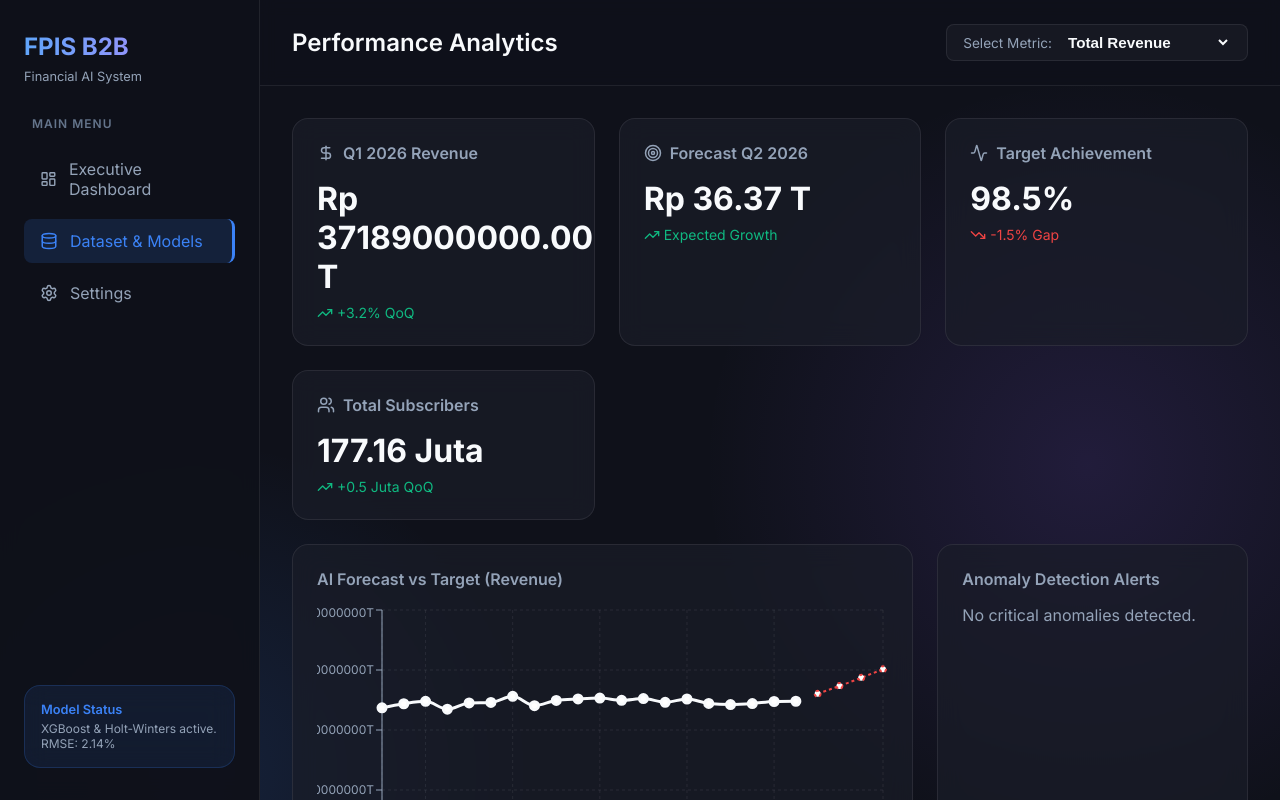
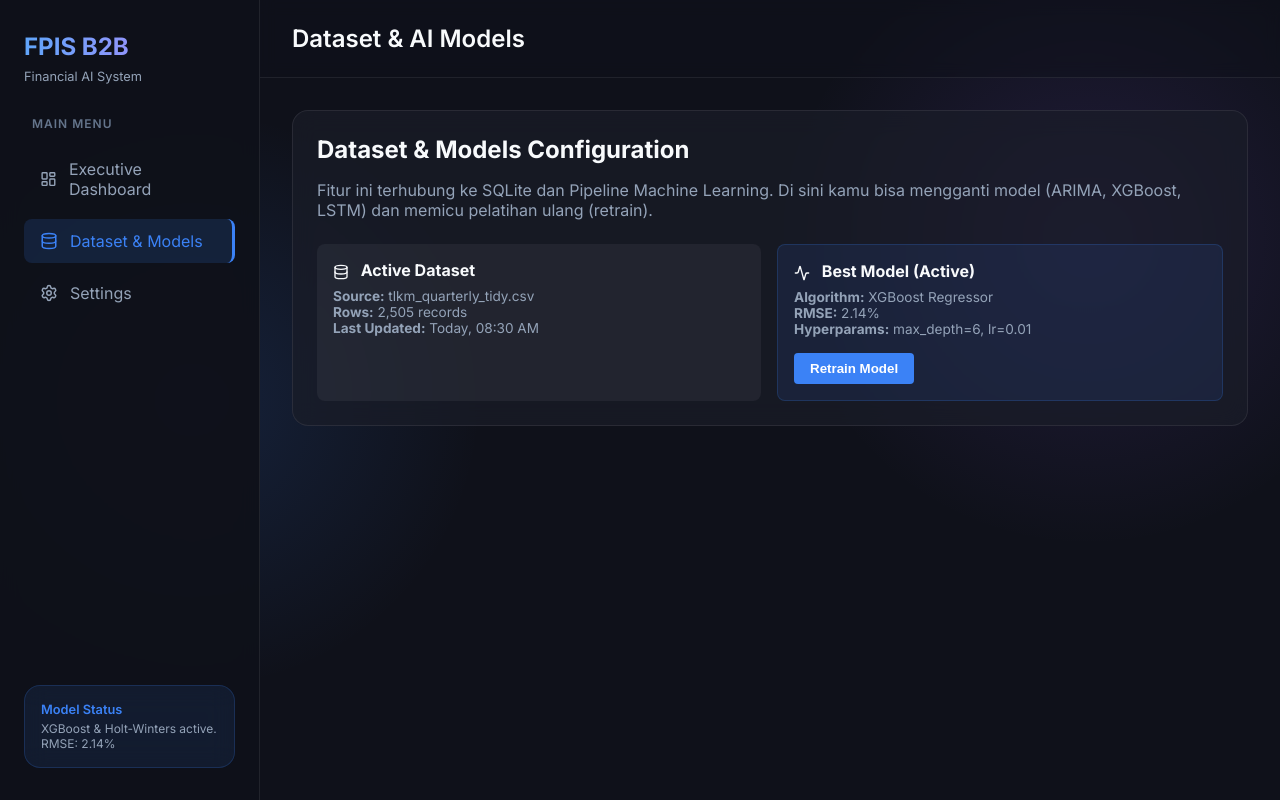
Before and after one commit to brahmayudhaerlangga/digistarhardskillusecase8, a React app in the folder frontend/: page / in a window 1280 px wide. Both pictures are taken after a click on the element "Dataset & Models". Shown: the top 800 px of the page. Built offline with nearby package versions, Linux system fonts and the light colour scheme; the HTML template or start-up script is replaced by a standard one.

Commit message:
Fix data scaling, format numbers accurately, and hook up sidebar routing

```diff
--- a/frontend/public/data/dashboard.json
+++ b/frontend/public/data/dashboard.json
@@ -2,163 +2,163 @@
     "historical": [
         {
             "period": "2021 Q2",
-            "revenue": 35535000000000.0,
-            "netIncome": 6437000000000.0,
-            "operatingIncome": 18982000000000.0,
-            "operatingExpenses": 9856000000000.0,
-            "subscribers": 160.43
+            "revenue": 35535.0,
+            "netIncome": 6437.0,
+            "operatingIncome": 18982.0,
+            "operatingExpenses": 9856.0,
+            "subscribers": 161.12
         },
         {
             "period": "2021 Q3",
-            "revenue": 36563000000000.0,
-            "netIncome": 6421000000000.0,
-            "operatingIncome": 20142000000000.0,
-            "operatingExpenses": 11545000000000.0,
-            "subscribers": 161.42
+            "revenue": 36563.0,
+            "netIncome": 6421.0,
+            "operatingIncome": 20142.0,
+            "operatingExpenses": 11545.0,
+            "subscribers": 160.93
         },
         {
             "period": "2021 Q4",
-            "revenue": 37167000000000.0,
-            "netIncome": 5888000000000.0,
-            "operatingIncome": 10898000000000.0,
-            "operatingExpenses": 14719000000000.0,
-            "subscribers": 161.39
+            "revenue": 37167.0,
+            "netIncome": 5888.0,
+            "operatingIncome": 10898.0,
+            "operatingExpenses": 14719.0,
+            "subscribers": 160.69
         },
         {
             "period": "2022 Q1",
-            "revenue": 35208000000000.0,
-            "netIncome": 6118000000000.0,
-            "operatingIncome": 18102000000000.0,
-            "operatingExpenses": 10740000000000.0,
-            "subscribers": 163.4
+            "revenue": 35208.0,
+            "netIncome": 6118.0,
+            "operatingIncome": 18102.0,
+            "operatingExpenses": 10740.0,
+            "subscribers": 163.68
         },
         {
             "period": "2022 Q2",
-            "revenue": 36775000000000.0,
-            "netIncome": 7192000000000.0,
-            "operatingIncome": 18727000000000.0,
-            "operatingExpenses": 12269000000000.0,
-            "subscribers": 163.8
+            "revenue": 36775.0,
+            "netIncome": 7192.0,
+            "operatingIncome": 18727.0,
+            "operatingExpenses": 12269.0,
+            "subscribers": 164.03
         },
         {
             "period": "2022 Q3",
-            "revenue": 36891000000000.0,
-            "netIncome": 3271000000000.0,
-            "operatingIncome": 18356000000000.0,
-            "operatingExpenses": 11827000000000.0,
-            "subscribers": 165.25
+            "revenue": 36891.0,
+            "netIncome": 3271.0,
+            "operatingIncome": 18356.0,
+            "operatingExpenses": 11827.0,
+            "subscribers": 165.51
         },
         {
             "period": "2022 Q4",
-            "revenue": 38432000000000.0,
-            "netIncome": 4155000000000.0,
-            "operatingIncome": 15857000000000.0,
-            "operatingExpenses": 12610000000000.0,
-            "subscribers": 165.3
+            "revenue": 38432.0,
+            "netIncome": 4155.0,
+            "operatingIncome": 15857.0,
+            "operatingExpenses": 12610.0,
+            "subscribers": 166.55
         },
         {
             "period": "2023 Q1",
-            "revenue": 36090000000000.0,
-            "netIncome": 6424000000000.0,
-            "operatingIncome": 17596000000000.0,
-            "operatingExpenses": 10595000000000.0,
-            "subscribers": 165.05
+            "revenue": 36090.0,
+            "netIncome": 6424.0,
+            "operatingIncome": 17596.0,
+            "operatingExpenses": 10595.0,
+            "subscribers": 167.63
         },
         {
             "period": "2023 Q2",
-            "revenue": 37388000000000.0,
-            "netIncome": 6332000000000.0,
-            "operatingIncome": 18381000000000.0,
-            "operatingExpenses": 11858000000000.0,
-            "subscribers": 166.06
+            "revenue": 37388.0,
+            "netIncome": 6332.0,
+            "operatingIncome": 18381.0,
+            "operatingExpenses": 11858.0,
+            "subscribers": 167.15
         },
         {
             "period": "2023 Q3",
-            "revenue": 37760000000000.0,
-            "netIncome": 6743000000000.0,
-            "operatingIncome": 19394000000000.0,
-            "operatingExpenses": 8705000000000.0,
-            "subscribers": 168.42
+            "revenue": 37760.0,
+            "netIncome": 6743.0,
+            "operatingIncome": 19394.0,
+            "operatingExpenses": 8705.0,
+            "subscribers": 168.06
         },
         {
             "period": "2023 Q4",
-            "revenue": 37978000000000.0,
-            "netIncome": 5061000000000.0,
-            "operatingIncome": 14683000000000.0,
-            "operatingExpenses": 14935000000000.0,
-            "subscribers": 169.05
+            "revenue": 37978.0,
+            "netIncome": 5061.0,
+            "operatingIncome": 14683.0,
+            "operatingExpenses": 14935.0,
+            "subscribers": 168.48
         },
         {
             "period": "2024 Q1",
-            "revenue": 37429000000000.0,
-            "netIncome": 6053000000000.0,
-            "operatingIncome": 18018000000000.0,
-            "operatingExpenses": 10443000000000.0,
-            "subscribers": 171.36
+            "revenue": 37429.0,
+            "netIncome": 6053.0,
+            "operatingIncome": 18018.0,
+            "operatingExpenses": 10443.0,
+            "subscribers": 170.07
         },
         {
             "period": "2024 Q2",
-            "revenue": 37863000000000.0,
-            "netIncome": 5708000000000.0,
-            "operatingIncome": 18847000000000.0,
-            "operatingExpenses": 11635000000000.0,
-            "subscribers": 169.1
+            "revenue": 37863.0,
+            "netIncome": 5708.0,
+            "operatingIncome": 18847.0,
+            "operatingExpenses": 11635.0,
+            "subscribers": 170.73
         },
         {
             "period": "2024 Q3",
-            "revenue": 36927000000000.0,
-            "netIncome": 5914000000000.0,
-            "operatingIncome": 17295000000000.0,
-            "operatingExpenses": 9160000000000.0,
-            "subscribers": 171.31
+            "revenue": 36927.0,
+            "netIncome": 5914.0,
+            "operatingIncome": 17295.0,
+            "operatingExpenses": 9160.0,
+            "subscribers": 172.27
         },
         {
             "period": "2024 Q4",
-            "revenue": 37748000000000.0,
-            "netIncome": 4728000000000.0,
-            "operatingIncome": 13444000000000.0,
-            "operatingExpenses": 17205000000000.0,
-            "subscribers": 169.93
+            "revenue": 37748.0,
+            "netIncome": 4728.0,
+            "operatingIncome": 13444.0,
+            "operatingExpenses": 17205.0,
+            "subscribers": 172.13
         },
         {
             "period": "2025 Q1",
-            "revenue": 36639000000000.0,
-            "netIncome": 5549000000000.0,
-            "operatingIncome": 16741000000000.0,
-            "operatingExpenses": 11865000000000.0,
-            "subscribers": 171.04
+            "revenue": 36639.0,
+            "netIncome": 5549.0,
+            "operatingIncome": 16741.0,
+            "operatingExpenses": 11865.0,
+            "subscribers": 173.47
         },
         {
             "period": "2025 Q2",
-            "revenue": 36365000000000.0,
-            "netIncome": 5165000000000.0,
-            "operatingIncome": 16016000000000.0,
-            "operatingExpenses": 11887000000000.0,
-            "subscribers": 173.01
+            "revenue": 36365.0,
+            "netIncome": 5165.0,
+            "operatingIncome": 16016.0,
+            "operatingExpenses": 11887.0,
+            "subscribers": 173.46
         },
         {
             "period": "2025 Q3",
-            "revenue": 36613000000000.0,
-            "netIncome": 4809000000000.0,
-            "operatingIncome": 15933000000000.0,
-            "operatingExpenses": 9898000000000.0,
-            "subscribers": 172.83
+            "revenue": 36613.0,
+            "netIncome": 4809.0,
+            "operatingIncome": 15933.0,
+            "operatingExpenses": 9898.0,
+            "subscribers": 173.73
         },
         {
             "period": "2025 Q4",
-            "revenue": 37125000000000.0,
-            "netIncome": 2030000000000.0,
-            "operatingIncome": 16481000000000.0,
-            "operatingExpenses": 19782000000000.0,
-            "subscribers": 172.46
+            "revenue": 37125.0,
+            "netIncome": 2030.0,
+            "operatingIncome": 16481.0,
+            "operatingExpenses": 19782.0,
+            "subscribers": 173.82
         },
         {
             "period": "2026 Q1",
-            "revenue": 37189000000000.0,
-            "netIncome": 4344000000000.0,
-            "operatingIncome": 15684000000000.0,
-            "operatingExpenses": 12253000000000.0,
-            "subscribers": 177.16
+            "revenue": 37189.0,
+            "netIncome": 4344.0,
+            "operatingIncome": 15684.0,
+            "operatingExpenses": 12253.0,
+            "subscribers": 175.01
         }
     ],
     "forecast": {
@@ -168,28 +168,28 @@
                 "forecast": 36365.0,
                 "lower_80": 35019.72724493333,
                 "upper_80": 37710.27275506667,
-                "target": 39048450000000.0
+                "target": 39048.450000000004
             },
             {
                 "period": "2026 Q3",
                 "forecast": 36613.0,
                 "lower_80": 35267.72724493333,
                 "upper_80": 37958.27275506667,
-                "target": 41000872500000.0
+                "target": 41000.872500000005
             },
             {
                 "period": "2026 Q4",
                 "forecast": 37125.0,
                 "lower_80": 35779.72724493333,
                 "upper_80": 38470.27275506667,
-                "target": 43050916125000.0
+                "target": 43050.91612500001
             },
             {
                 "period": "2027 Q1",
                 "forecast": 37189.0,
                 "lower_80": 35843.72724493333,
                 "upper_80": 38534.27275506667,
-                "target": 45203461931250.0
+                "target": 45203.461931250014
             }
         ],
         "netinc": [
@@ -198,28 +198,28 @@
                 "forecast": 5165.0,
                 "lower_80": 3258.5547994194485,
                 "upper_80": 7071.445200580552,
-                "target": 4561200000000.0
+                "target": 4561.2
             },
             {
                 "period": "2026 Q3",
                 "forecast": 4809.0,
                 "lower_80": 2902.5547994194485,
                 "upper_80": 6715.445200580552,
-                "target": 4789260000000.0
+                "target": 4789.26
             },
             {
                 "period": "2026 Q4",
                 "forecast": 2030.0,
                 "lower_80": 123.55479941944829,
                 "upper_80": 3936.445200580552,
-                "target": 5028723000000.0
+                "target": 5028.723000000001
             },
             {
                 "period": "2027 Q1",
                 "forecast": 4344.0,
                 "lower_80": 2437.5547994194485,
                 "upper_80": 6250.445200580552,
-                "target": 5280159150000.0
+                "target": 5280.159150000001
             }
         ],
         "ebitda": [
@@ -228,28 +228,28 @@
                 "forecast": 16016.0,
                 "lower_80": 11728.857790052369,
                 "upper_80": 20303.142209947637,
-                "target": 16468200000000.0
+                "target": 16468.2
             },
             {
                 "period": "2026 Q3",
                 "forecast": 15933.0,
                 "lower_80": 11645.857790052369,
                 "upper_80": 20220.142209947637,
-                "target": 17291610000000.0
+                "target": 17291.61
             },
             {
                 "period": "2026 Q4",
                 "forecast": 16481.0,
                 "lower_80": 12193.857790052369,
                 "upper_80": 20768.142209947637,
-                "target": 18156190500000.0
+                "target": 18156.1905
             },
             {
                 "period": "2027 Q1",
                 "forecast": 15684.0,
                 "lower_80": 11396.857790052369,
                 "upper_80": 19971.142209947637,
-                "target": 19064000025000.0
+                "target": 19064.000025
             }
         ],
         "opex": []
@@ -258,44 +258,44 @@
     "regional": [
         {
             "name": "Jawa",
-            "value": 20453950000000,
+            "value": 20454,
             "growth": 3.2
         },
         {
             "name": "Sumatera",
-            "value": 8181580000000,
+            "value": 8182,
             "growth": -1.5
         },
         {
             "name": "KTI (Timur)",
-            "value": 4834570000000,
+            "value": 4835,
             "growth": 5.8
         },
         {
             "name": "Kalimantan",
-            "value": 3718900000000,
+            "value": 3719,
             "growth": 2.1
         }
     ],
     "product": [
         {
             "name": "Telkomsel",
-            "value": 22313400000000,
+            "value": 22313,
             "growth": 1.5
         },
         {
             "name": "IndiHome",
-            "value": 9297250000000,
+            "value": 9297,
             "growth": 7.2
         },
         {
             "name": "Enterprise",
-            "value": 3718900000000,
+            "value": 3719,
             "growth": -4.0
         },
         {
             "name": "WIFI.ID / Lainnya",
-            "value": 1859450000000,
+            "value": 1859,
             "growth": 2.0
         }
     ],
--- a/frontend/src/App.jsx
+++ b/frontend/src/App.jsx
@@ -122,8 +122,13 @@ function App() {
         {/* TOP BAR WITH INTERACTIVE DROPDOWN */}
         <header className="top-bar">
           <div className="page-title">
-            <h1>Performance Analytics</h1>
+            <h1>
+              {activeMenu === 'dashboard' && 'Performance Analytics'}
+              {activeMenu === 'data' && 'Dataset & AI Models'}
+              {activeMenu === 'settings' && 'System Settings'}
+            </h1>
           </div>
+          {activeMenu === 'dashboard' && (
             <div className="topbar-controls">
               <div className="metric-select-wrapper">
                 <label htmlFor="metric-select">Select Metric:</label>
@@ -140,9 +145,12 @@ function App() {
                 </select>
               </div>
             </div>
+          )}
         </header>
 
         <div className="dashboard-container">
+          {activeMenu === 'dashboard' && (
+            <>
               {/* KPI Cards */}
               <section className="kpi-grid">
                 <div className="glass-card">
@@ -268,6 +276,55 @@ function App() {
                   ))}
                 </ul>
               </section>
+            </>
+          )}
+
+          {activeMenu === 'data' && (
+            <div className="glass-card">
+              <h2 style={{marginBottom: '1rem'}}>Dataset & Models Configuration</h2>
+              <p style={{color: 'var(--text-muted)', marginBottom: '1.5rem'}}>
+                Fitur ini terhubung ke SQLite dan Pipeline Machine Learning. Di sini kamu bisa mengganti model
+                (ARIMA, XGBoost, LSTM) dan memicu pelatihan ulang (retrain).
+              </p>
+
+              <div style={{display: 'flex', gap: '1rem', flexWrap: 'wrap'}}>
+                <div style={{padding: '1rem', background: 'rgba(255,255,255,0.05)', borderRadius: '8px', flex: 1}}>
+                  <h3 style={{fontSize: '1rem', marginBottom: '0.5rem'}}><Database size={16} style={{marginRight: '0.5rem', verticalAlign: 'middle'}}/> Active Dataset</h3>
+                  <p style={{color: 'var(--text-muted)', fontSize: '0.85rem'}}><strong>Source:</strong> tlkm_quarterly_tidy.csv</p>
+                  <p style={{color: 'var(--text-muted)', fontSize: '0.85rem'}}><strong>Rows:</strong> 2,505 records</p>
+                  <p style={{color: 'var(--text-muted)', fontSize: '0.85rem'}}><strong>Last Updated:</strong> Today, 08:30 AM</p>
+                </div>
+
+                <div style={{padding: '1rem', background: 'rgba(59,130,246,0.1)', border: '1px solid rgba(59,130,246,0.2)', borderRadius: '8px', flex: 1}}>
+                  <h3 style={{fontSize: '1rem', marginBottom: '0.5rem'}}><Activity size={16} style={{marginRight: '0.5rem', verticalAlign: 'middle'}}/> Best Model (Active)</h3>
+                  <p style={{color: 'var(--text-muted)', fontSize: '0.85rem'}}><strong>Algorithm:</strong> XGBoost Regressor</p>
+                  <p style={{color: 'var(--text-muted)', fontSize: '0.85rem'}}><strong>RMSE:</strong> 2.14%</p>
+                  <p style={{color: 'var(--text-muted)', fontSize: '0.85rem'}}><strong>Hyperparams:</strong> max_depth=6, lr=0.01</p>
+                  <button style={{marginTop: '1rem', background: 'var(--accent-blue)', color: '#fff', border: 'none', padding: '0.5rem 1rem', borderRadius: '4px', cursor: 'pointer', fontWeight: 'bold'}}>Retrain Model</button>
+                </div>
+              </div>
+            </div>
+          )}
+
+          {activeMenu === 'settings' && (
+            <div className="glass-card">
+              <h2 style={{marginBottom: '1rem'}}>System Settings</h2>
+              <p style={{color: 'var(--text-muted)', marginBottom: '1.5rem'}}>Pengaturan notifikasi anomali, integrasi API eksternal, dan preferensi tampilan.</p>
+
+              <div style={{display: 'flex', flexDirection: 'column', gap: '1rem'}}>
+                <label style={{display: 'flex', alignItems: 'center', gap: '0.5rem'}}>
+                  <input type="checkbox" defaultChecked /> Enable Email Alerts for CRITICAL Anomalies
+                </label>
+                <label style={{display: 'flex', alignItems: 'center', gap: '0.5rem'}}>
+                  <input type="checkbox" defaultChecked /> Auto-refresh Data Pipeline Every 24H
+                </label>
+                <div style={{marginTop: '1rem'}}>
+                  <p style={{marginBottom: '0.5rem', fontSize: '0.9rem', color: 'var(--text-muted)'}}>Anomaly Threshold (Z-Score):</p>
+                  <input type="range" min="1" max="5" defaultValue="3" style={{width: '200px'}} />
+                </div>
+              </div>
+            </div>
+          )}
         </div>
       </main>
     </div>
```
Also changed, not shown: 1 other file (tests, documents, lock files or other folders). Lines whose indentation alone changed are shown as unchanged.
